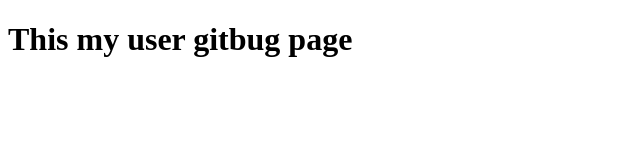
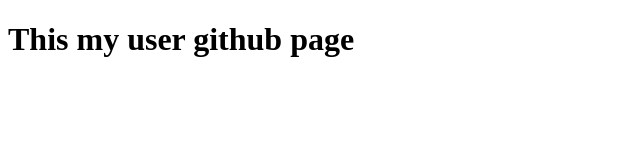
Before and after one commit to abdelmajdev/abdelmajdev.gitbub.io, a plain HTML site: page index.html in a window 1280 px wide. Shown: the full height of the page, 0-640 px from the left. Drawn offline with Linux system fonts and the light colour scheme.

Commit message:
Coorect text

```diff
--- a/index.html
+++ b/index.html
@@ -8,7 +8,7 @@
 </head>
 
 <body>
-    <h1>This my user gitbug page</h1>
+    <h1>This my user github page</h1>
 </body>
 
 </html>
```
